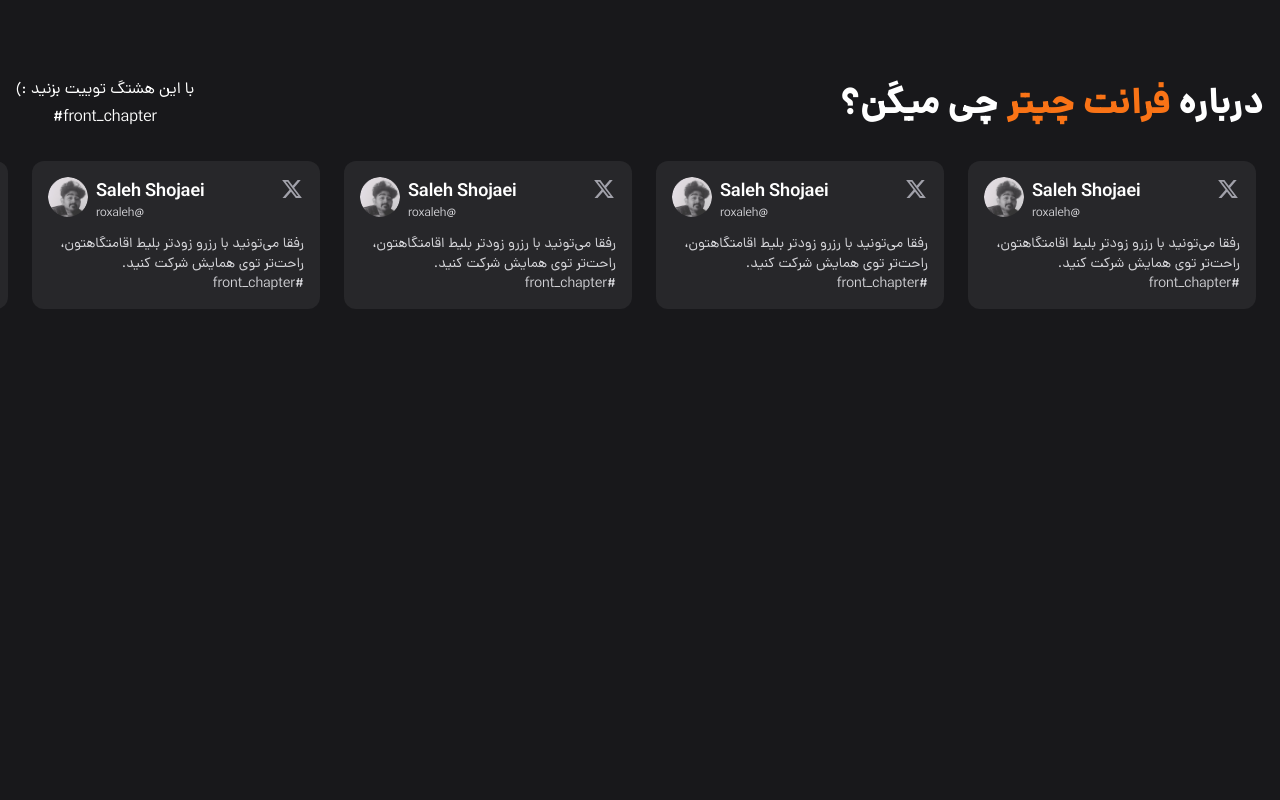
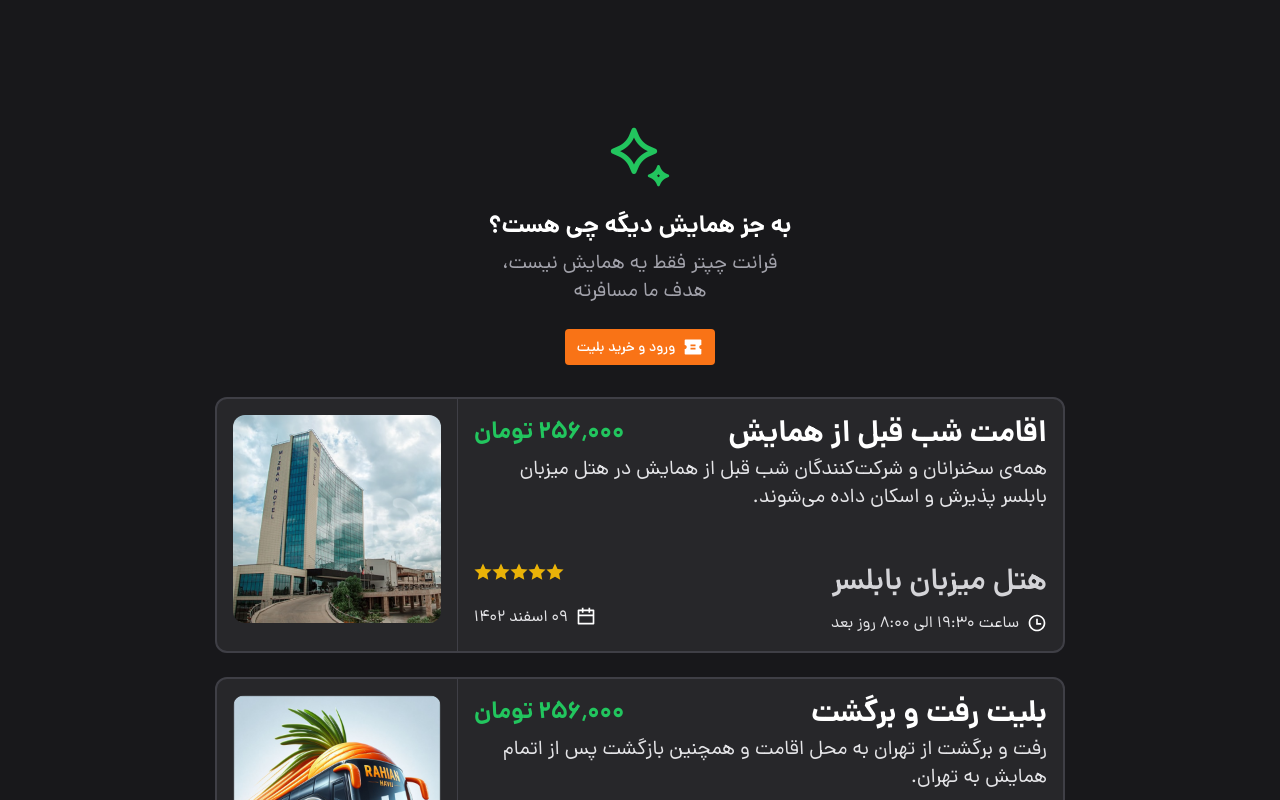
Before and after one commit to frontChapter/website-frontend, a Next.js app: page / in a window 1280 px wide. Shown: the part 4200-5000 px from the top of the page. Before the commit the page ends 4541 px from the top, so only its background shows below. Built offline with nearby package versions, Linux system fonts and the light colour scheme.

Commit message:
feat: add `<AdditionalPlans>` to index page

```diff
--- a/src/app/page.tsx
+++ b/src/app/page.tsx
@@ -5,6 +5,7 @@ import Hero from "./components/Hero/Hero";
 import Navbar from "@/components/Navbar";
 import Speakers from "./components/Speakers/Speakers";
 import Tweets from "@/app/components/Tweets/Tweets";
+import AdditionalPlans from "./components/AdditionalPlans";
 
 export default function Home() {
   return (
@@ -15,6 +16,7 @@ export default function Home() {
       <Speakers />
       <ConferenceLocation />
       <ConferenceTicket />
+      <AdditionalPlans />
       <Tweets />
     </main>
   );
```
